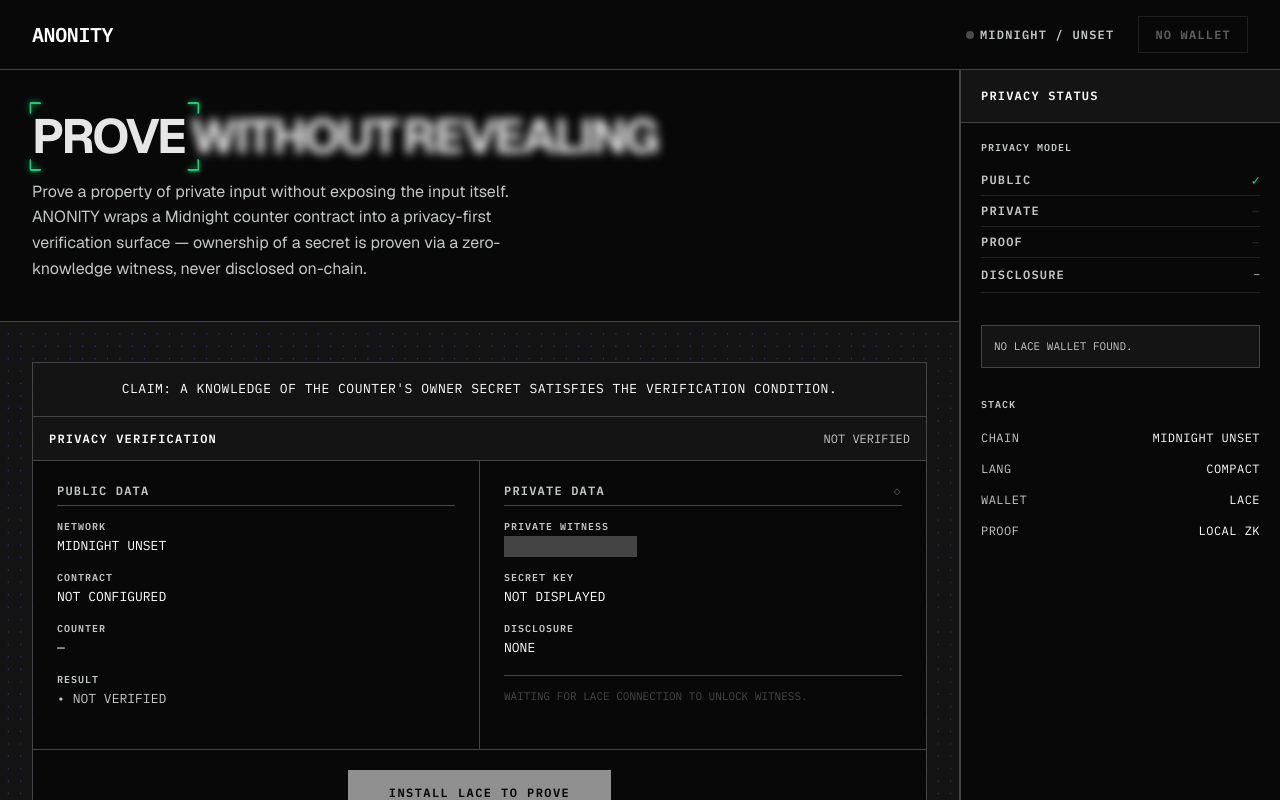
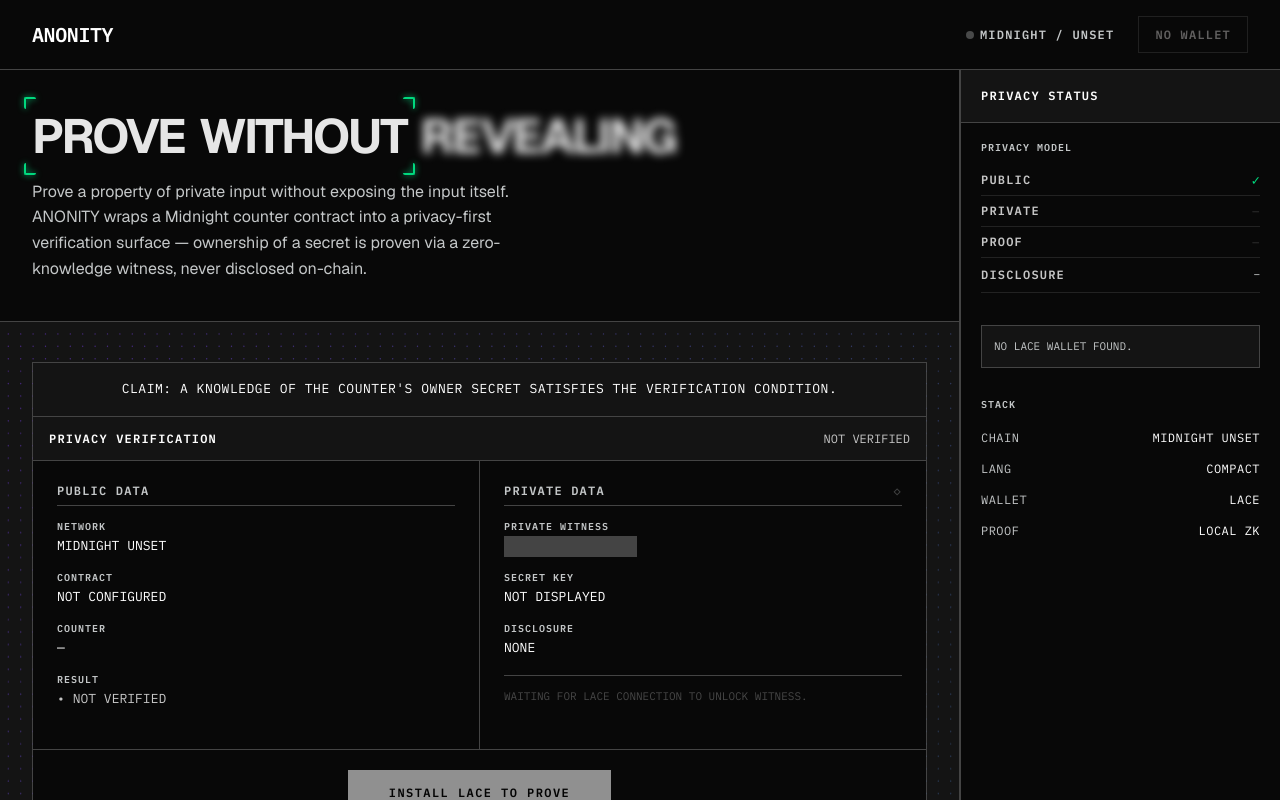
Before and after one commit to ayaan-there/VeilWork-FE, a React (Vite) app: page / in a window 1280 px wide. Shown: the top 800 px of the page. Built offline with nearby package versions, Linux system fonts and the light colour scheme; no server answers; what @midnight-ntwrk/compact-runtime, @midnight-ntwrk/midnight-js-protocol would draw is missing.

Commit message:
fix: truefocus groups PROVE WITHOUT as one frame, briefly hops to REVEALING

```diff
--- a/src/App.tsx
+++ b/src/App.tsx
@@ -208,14 +208,13 @@
           >
             <div style={{ marginBottom: 16 }}>
               <TrueFocus
-                sentence="PROVE WITHOUT REVEALING"
+                sentence="PROVE WITHOUT | REVEALING"
                 blurAmount={5}
                 borderColor="#00d97e"
                 glowColor="rgba(0, 217, 126, 0.55)"
                 animationDuration={0.55}
-                pauseBetweenAnimations={0.3}
-                emphasisIndex={2}
-                emphasisPause={2.2}
+                pauseBetweenGroups={3.2}
+                emphasisPause={0.9}
               />
             </div>
             <p
--- a/src/components/TrueFocus.css
+++ b/src/components/TrueFocus.css
@@ -1,18 +1,13 @@
 .focus-container {
   position: relative;
-  display: flex;
-  gap: 0.28em;
-  justify-content: flex-start;
-  align-items: baseline;
-  flex-wrap: wrap;
+  display: block;
   outline: none;
   user-select: none;
   width: 100%;
   line-height: 1.1;
 }
 
-.focus-word {
-  position: relative;
+.focus-group {
   font-family: var(--font-display, 'Geist', system-ui, sans-serif);
   font-size: clamp(28px, 5vw, 48px);
   font-weight: 700;
@@ -22,16 +17,29 @@
   color: var(--color-on-bg, #e6e6e6);
   cursor: default;
   transition:
-    filter 0.4s ease,
-    color 0.4s ease;
+    filter 0.45s ease,
+    color 0.45s ease;
   outline: none;
   user-select: none;
-  white-space: nowrap;
+  white-space: normal;
+  display: inline;
 }
 
-.focus-word.active {
+.focus-group + .focus-group {
+  margin-left: 0.28em;
+}
+
+.focus-group.active {
   filter: blur(0);
   color: var(--color-on-bg, #e6e6e6);
+}
+
+.focus-word {
+  display: inline;
+}
+
+.focus-word + .focus-word {
+  margin-left: 0.28em;
 }
 
 .focus-frame {
--- a/src/components/TrueFocus.tsx
+++ b/src/components/TrueFocus.tsx
@@ -3,68 +3,71 @@
 import './TrueFocus.css';
 
 interface TrueFocusProps {
+  /** Groups separated by `groupSeparator` (default '|'). Each group is one focus target.
+   *  Words within a group share the same blur/active state and the frame wraps them as a unit. */
   sentence?: string;
-  separator?: string;
+  groupSeparator?: string;
+  wordSeparator?: string;
   blurAmount?: number;
   borderColor?: string;
   glowColor?: string;
   animationDuration?: number;
-  pauseBetweenAnimations?: number;
+  /** Seconds to stay on each group; array aligned with groups, or single number applied to all.
+   *  The group at `emphasisIndex` (default last) overrides with `emphasisPause`. */
+  pauseBetweenGroups?: number;
   emphasisIndex?: number;
   emphasisPause?: number;
 }
 
 const TrueFocus = ({
-  sentence = 'PROVE WITHOUT REVEALING',
-  separator = ' ',
+  sentence = 'PROVE WITHOUT | REVEALING',
+  groupSeparator = '|',
+  wordSeparator = ' ',
   blurAmount = 5,
   borderColor = '#00d97e',
   glowColor = 'rgba(0, 217, 126, 0.55)',
-  animationDuration = 0.5,
-  pauseBetweenAnimations = 0.35,
-  emphasisIndex = 2,
-  emphasisPause = 1.8,
+  animationDuration = 0.55,
+  pauseBetweenGroups = 3.0,
+  emphasisIndex,
+  emphasisPause = 0.9,
 }: TrueFocusProps) => {
-  const words = sentence.split(separator);
-  const [currentIndex, setCurrentIndex] = useState(0);
+  const groups = sentence.split(groupSeparator).map((g) => g.trim()).filter(Boolean);
+  const totalGroups = groups.length;
+  const emphasisIdx = emphasisIndex ?? totalGroups - 1;
+
+  const [currentGroup, setCurrentGroup] = useState(0);
   const containerRef = useRef<HTMLDivElement>(null);
-  const wordRefs = useRef<Array<HTMLSpanElement | null>>([]);
+  const groupRefs = useRef<Array<HTMLSpanElement | null>>([]);
   const [focusRect, setFocusRect] = useState({ x: 0, y: 0, width: 0, height: 0 });
 
   useEffect(() => {
-    const baseInterval = (animationDuration + pauseBetweenAnimations) * 1000;
-    const interval = setInterval(
-      () => {
-        setCurrentIndex((prev) => (prev + 1) % words.length);
-      },
-      baseInterval,
-    );
-    return () => clearInterval(interval);
-  }, [animationDuration, pauseBetweenAnimations, words.length]);
+    const interval = (pauseBetweenGroups + animationDuration) * 1000;
+    const id = setInterval(() => {
+      setCurrentGroup((prev) => (prev + 1) % totalGroups);
+    }, interval);
+    return () => clearInterval(id);
+  }, [pauseBetweenGroups, animationDuration, totalGroups]);
+
+  // Shorten or lengthen the dwell when landing on the emphasis group.
+  useEffect(() => {
+    if (currentGroup !== emphasisIdx) return;
+    const id = setTimeout(() => {
+      setCurrentGroup((prev) => (prev + 1) % totalGroups);
+    }, emphasisPause * 1000);
+    return () => clearTimeout(id);
+  }, [currentGroup, emphasisIdx, emphasisPause, totalGroups]);
 
   useEffect(() => {
-    if (currentIndex === null || currentIndex === -1) return;
-    if (!wordRefs.current[currentIndex] || !containerRef.current) return;
-
+    if (!groupRefs.current[currentGroup] || !containerRef.current) return;
     const parentRect = containerRef.current.getBoundingClientRect();
-    const activeRect = wordRefs.current[currentIndex].getBoundingClientRect();
-
+    const activeRect = groupRefs.current[currentGroup].getBoundingClientRect();
     setFocusRect({
       x: activeRect.left - parentRect.left,
       y: activeRect.top - parentRect.top,
       width: activeRect.width,
       height: activeRect.height,
     });
-  }, [currentIndex, words.length]);
-
-  // Auto cycle: dwell on emphasisIndex (REVEALING) longer than other words.
-  useEffect(() => {
-    if (currentIndex !== emphasisIndex) return;
-    const t = setTimeout(() => {
-      setCurrentIndex((prev) => (prev + 1) % words.length);
-    }, emphasisPause * 1000);
-    return () => clearTimeout(t);
-  }, [currentIndex, emphasisIndex, emphasisPause, words.length]);
+  }, [currentGroup, totalGroups]);
 
   const frameStyle = {
     '--border-color': borderColor,
@@ -73,22 +76,27 @@
 
   return (
     <div className="focus-container" ref={containerRef}>
-      {words.map((word, index) => {
-        const isActive = index === currentIndex;
+      {groups.map((group, gi) => {
+        const isActive = gi === currentGroup;
+        const words = group.split(wordSeparator);
         return (
           <span
-            key={index}
+            key={gi}
             ref={(el) => {
-              wordRefs.current[index] = el;
+              groupRefs.current[gi] = el;
             }}
-            className={`focus-word ${isActive ? 'active' : ''}`}
+            className={`focus-group ${isActive ? 'active' : ''}`}
             style={{
               filter: isActive ? 'blur(0px)' : `blur(${blurAmount}px)`,
               ...frameStyle,
               transition: `filter ${animationDuration}s ease`,
             }}
           >
-            {word}
+            {words.map((w, wi) => (
+              <span key={wi} className="focus-word">
+                {w}
+              </span>
+            ))}
           </span>
         );
       })}
@@ -100,9 +108,9 @@
           y: focusRect.y,
           width: focusRect.width,
           height: focusRect.height,
-          opacity: currentIndex >= 0 ? 1 : 0,
+          opacity: currentGroup >= 0 ? 1 : 0,
         }}
-        transition={{ duration: animationDuration }}
+        transition={{ duration: animationDuration, ease: [0.23, 1, 0.32, 1] }}
         style={frameStyle}
       >
         <span className="corner top-left"></span>
```
